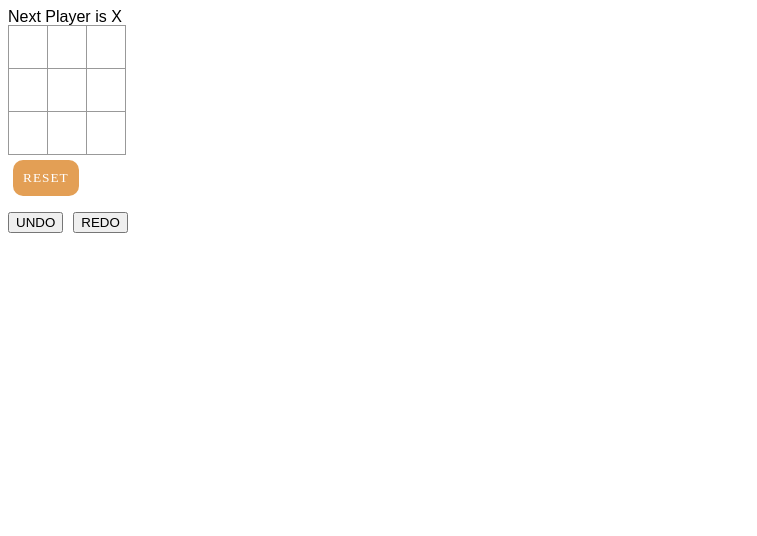
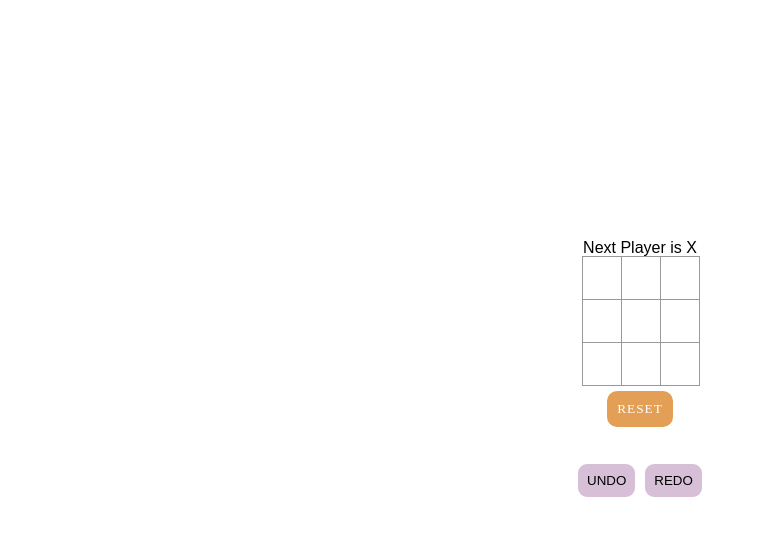
Before and after one commit to 4ssh1/Tic-tac-toe, a React (Vite) app: page / in a window 1280 px wide. Shown: the top 536 px of the page, without its empty margins (0-757 px from the left). Built offline with nearby package versions, Linux system fonts and the light colour scheme.

Commit message:
centered the game

```diff
--- a/src/App.css
+++ b/src/App.css
@@ -34,9 +34,6 @@ body {
   align-items: center;
 }
 
-/* .board-row{
-  margin: 0 40%;
-} */
 
 .status {
   margin-bottom: 10px;
@@ -51,13 +48,37 @@ body {
   padding: 10px;
   background-color: rgb(227, 159, 85);
   border-radius: 10px;
-  transition: all 1s ease-in;
+  transition: all 1s ease-out;
   color: white;
   letter-spacing: 1px;
-  /* margin: 10px auto; */
   font-family: 'Times New Roman', Times, serif;
 }
 
 .reset:hover{
-  opacity: 0.8;
+  opacity: 0.5;
 }
+
+.container{
+  width: 100%;
+  display: flex;
+  flex-direction: column;
+  justify-content: center;
+  align-items: center;
+  height: 90vh;
+}
+
+.buttons{
+  display: flex;
+}
+
+.buttons> button{
+  border-radius: 9px;
+  border: none;
+  padding: 9px;
+  background-color: thistle;
+  transition: all 1ms ease-out;
+}
+
+.buttons> button:hover{
+  scale: 1.1;
+}
--- a/src/App.jsx
+++ b/src/App.jsx
@@ -123,8 +123,10 @@ function calculateWinner(squares) {
       </div>
       <button onClick={reset} className='reset'>RESET</button>
       <p>{winnerSqr}{data}</p>
-      <button onClick={undo} style={{marginRight:"10px"}}>UNDO</button>
-      <button onClick={redo}>REDO</button>
+      <div className='buttons'>
+        <button onClick={undo} style={{marginRight:"10px"}}>UNDO</button>
+        <button onClick={redo}>REDO</button>
+      </div>
     </div>
   )
 }
```
